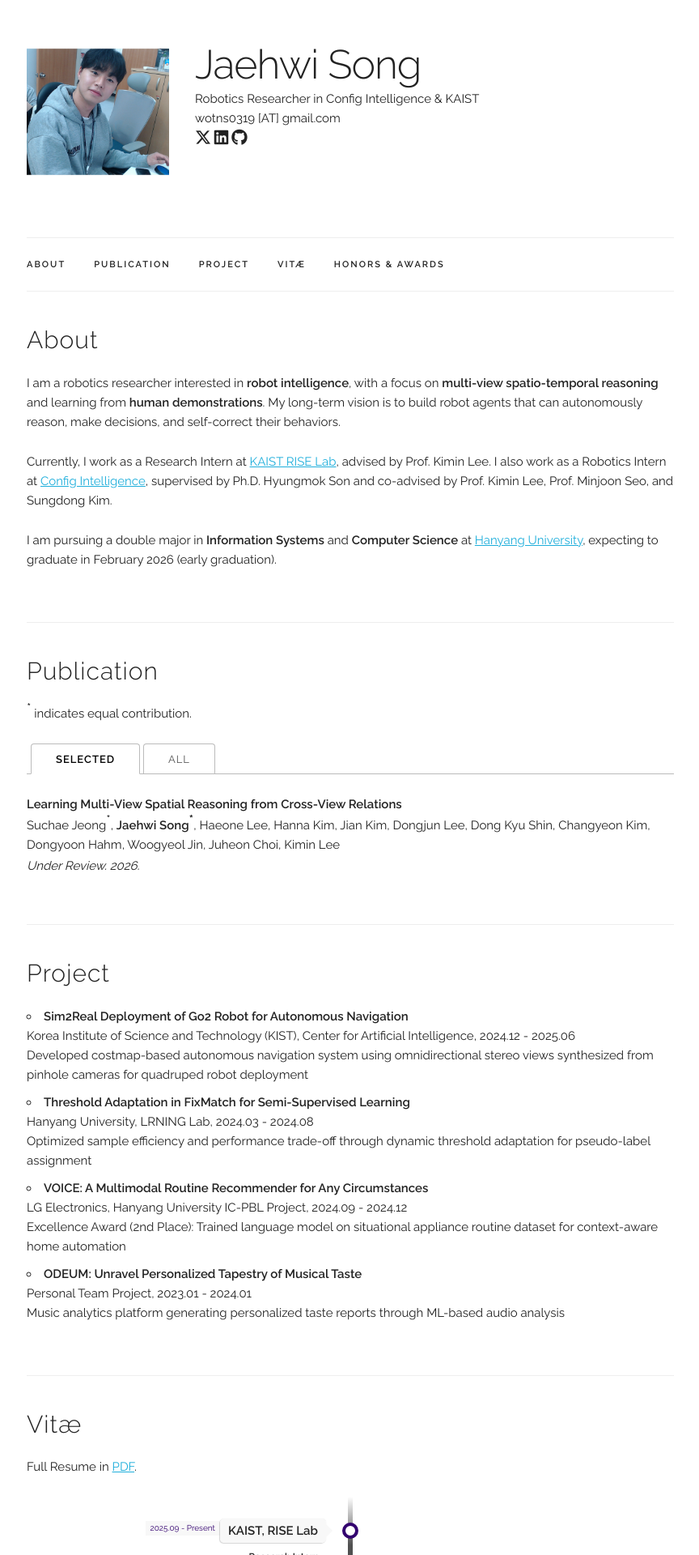
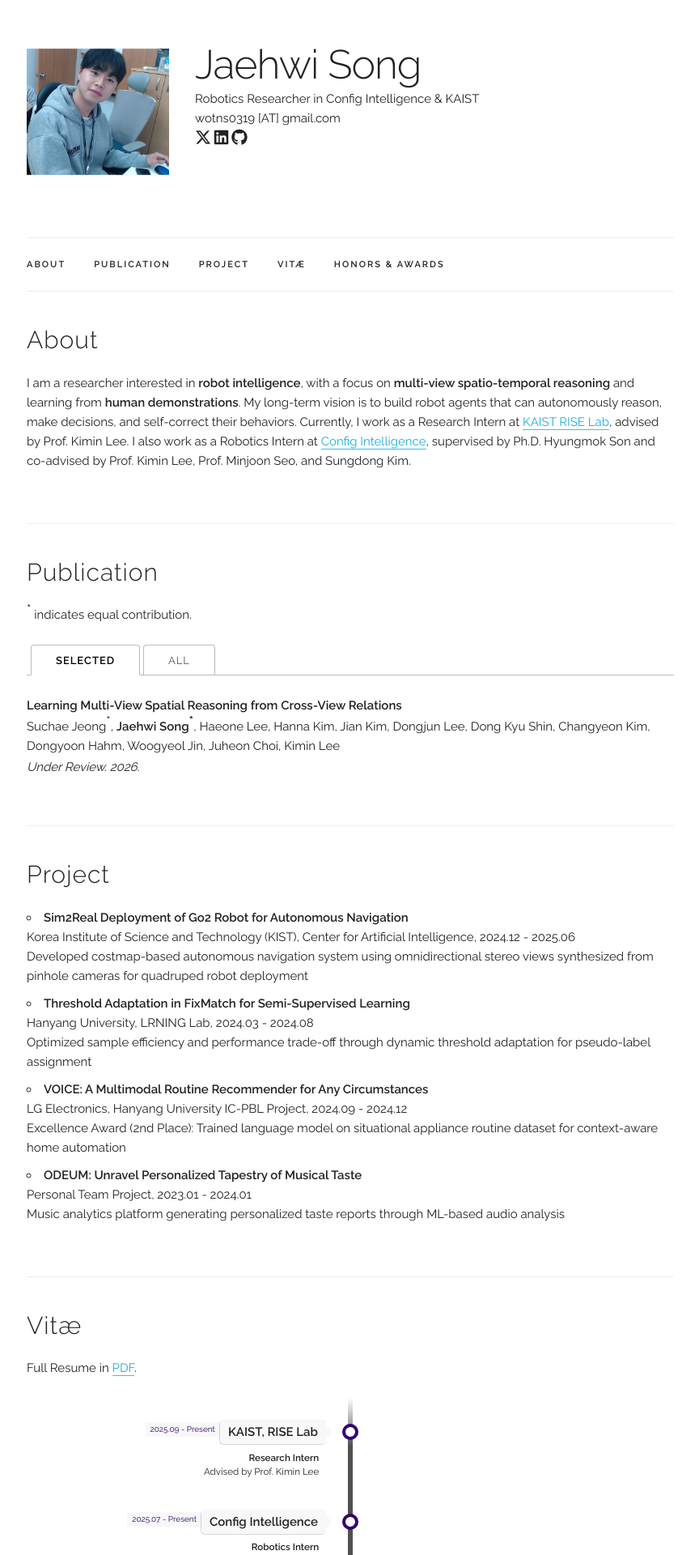
Before and after one commit to songjaehwi/songjaehwi.github.io, a Jekyll site: the page built from index.html, in a window 1280 px wide. Shown: the top 1920 px of the page at 81% size, without its empty margins (207-1071 px from the left). Built offline with Jekyll 4.4.1, drawn with Linux system fonts in a browser that asks for light colours.

Commit message:
Update personal info

```diff
--- a/index.html
+++ b/index.html
@@ -6,17 +6,10 @@ title: Home
 <div class="docs-section" id="about">
   <h4>About</h4>
   <p>
-  I am a robotics researcher interested in <b>robot intelligence</b>, with a focus on <b>multi-view spatio-temporal reasoning</b> and learning from <b>human demonstrations</b>.
+  I am a researcher interested in <b>robot intelligence</b>, with a focus on <b>multi-view spatio-temporal reasoning</b> and learning from <b>human demonstrations</b>.
   My long-term vision is to build robot agents that can autonomously reason, make decisions, and self-correct their behaviors.
-  </p>
-
-  <p>
-  Currently, I work as a Research Intern at <a href="https://gsai.kaist.ac.kr/?lang=ko" target="_blank">KAIST RISE Lab</a>, advised by Prof. Kimin Lee.
+  Currently, I work as a Research Intern at <a href="https://sites.google.com/view/kiminlee/home" target="_blank">KAIST RISE Lab</a>, advised by Prof. Kimin Lee.
   I also work as a Robotics Intern at <a href="https://configint.com/" target="_blank">Config Intelligence</a>, supervised by Ph.D. Hyungmok Son and co-advised by Prof. Kimin Lee, Prof. Minjoon Seo, and Sungdong Kim.
-  </p>
-
-  <p>
-  I am pursuing a double major in <b>Information Systems</b> and <b>Computer Science</b> at <a href="https://www.hanyang.ac.kr/" target="_blank">Hanyang University</a>, expecting to graduate in February 2026 (early graduation).
   </p>
 </div>
 
```
Also changed, not shown: libs/custom/my_css.css.
